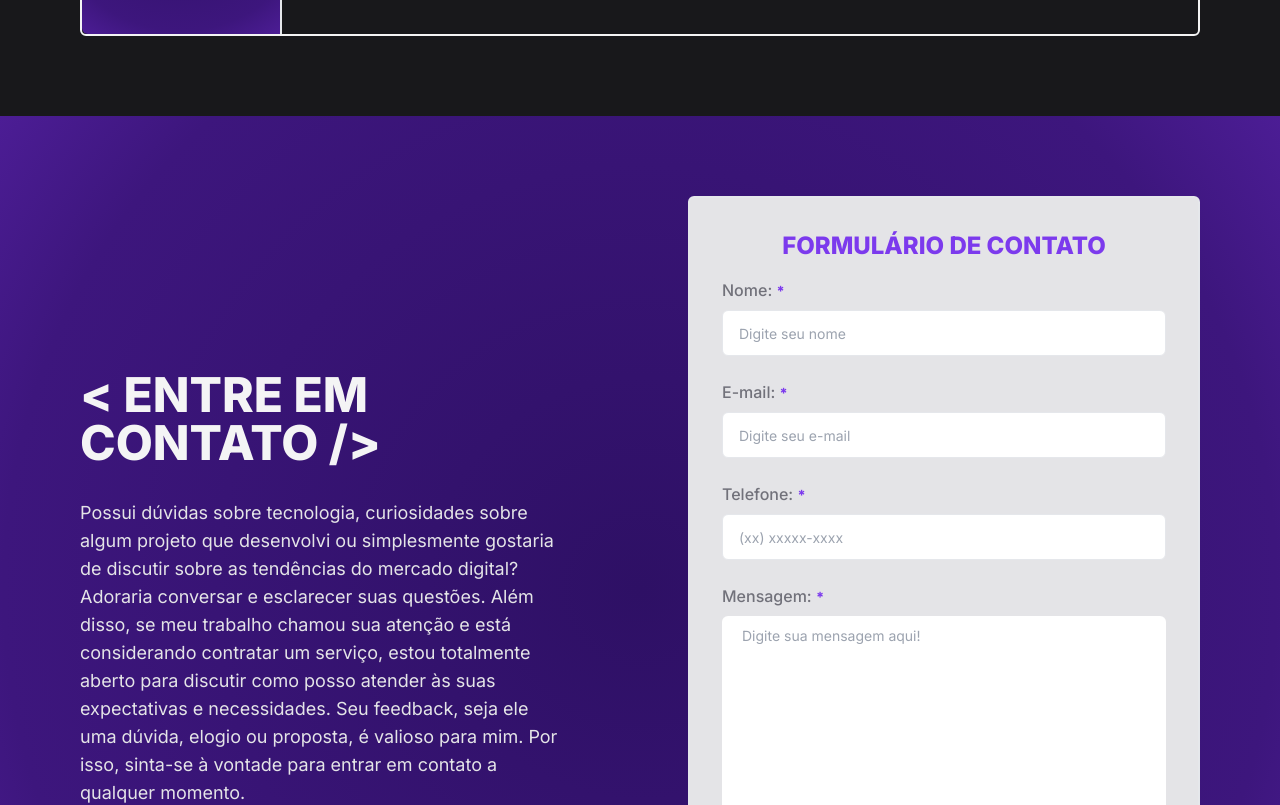
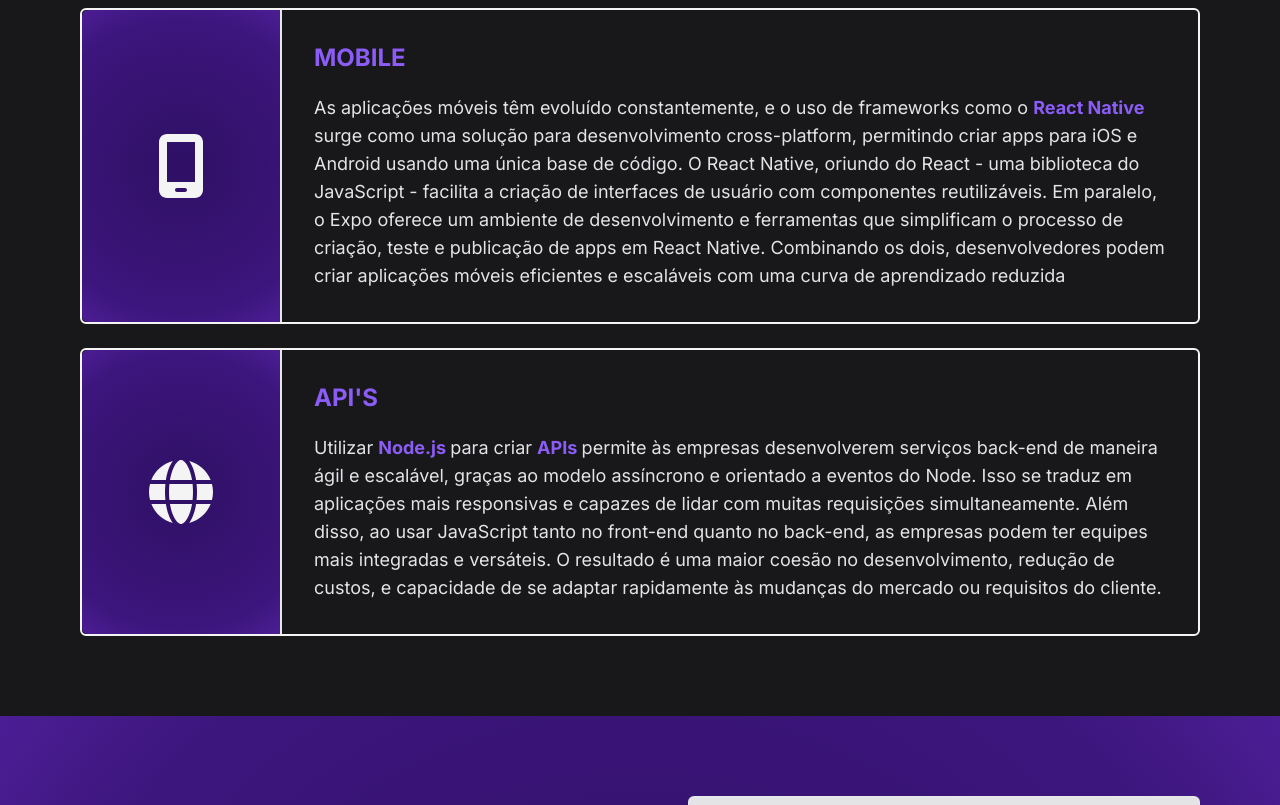
Before and after one commit to luislong0/my-page, a Next.js app: page / in a window 1280 px wide. Shown: the part 3884-4689 px from the top of the page. Built offline with nearby package versions, Linux system fonts and the light colour scheme.

Commit message:
fix: fix the height page

```diff
--- a/src/components/Sessions/About.tsx
+++ b/src/components/Sessions/About.tsx
@@ -18,7 +18,7 @@ export default function Hero() {
   return (
     <div
       id="about"
-      className="m-auto flex w-full max-w-7xl flex-col items-center justify-center px-8 py-20 md:px-20 xl:h-screen xl:flex-row xl:gap-32 2xl:px-0 2xl:py-0"
+      className="m-auto flex w-full max-w-7xl flex-col items-center justify-center px-8 py-20 md:px-20 xl:h-[1000px] xl:flex-row xl:gap-32 2xl:px-0 2xl:py-0"
     >
       <Image
         src={developerPic}
--- a/src/components/Sessions/Contact.tsx
+++ b/src/components/Sessions/Contact.tsx
@@ -12,7 +12,7 @@ export default function Contact() {
   return (
     <div
       id="contact"
-      className="h-fit w-full bg-radial-gradient pb-0 pt-20 sm:pb-20 xl:min-h-screen"
+      className="h-fit w-full bg-radial-gradient pb-0 pt-20 sm:pb-20 xl:h-[1000px]"
     >
       <div className="m-auto flex w-full max-w-7xl flex-col items-center justify-center gap-20 md:px-20 xl:flex-row xl:justify-between xl:gap-32 2xl:px-0">
         <div
--- a/src/components/Sessions/Hero.tsx
+++ b/src/components/Sessions/Hero.tsx
@@ -15,7 +15,7 @@ export default function Hero() {
   }, [])
 
   return (
-    <div id="home" className="relative w-full bg-radial-gradient xl:h-screen">
+    <div id="home" className="relative w-full bg-radial-gradient xl:h-[1000px]">
       <NavbarMenu />
       <div className="m-auto flex w-full max-w-7xl flex-col items-center justify-center px-8 md:px-20 xl:h-[80vh] xl:flex-row xl:gap-10 2xl:px-0">
         <div
--- a/src/components/Sessions/Portfolio.tsx
+++ b/src/components/Sessions/Portfolio.tsx
@@ -14,7 +14,7 @@ export default function Portfolio() {
 
   return (
     <div id="port" className="h-fit w-full bg-radial-gradient xl:min-h-screen">
-      <div className="m-auto flex w-full max-w-7xl flex-col items-center justify-center px-8 py-20 md:px-20 xl:h-screen xl:flex-row xl:gap-32 2xl:px-0 2xl:py-0">
+      <div className="m-auto flex w-full max-w-7xl flex-col items-center justify-center px-8 py-20 md:px-20 xl:h-[1000px] xl:flex-row xl:gap-32 2xl:px-0 2xl:py-0">
         <div className="">
           <div className="flex w-full flex-col gap-6 px-4 sm:px-0">
             <h2 className="text-4xl font-extrabold uppercase text-zinc-100 sm:text-5xl">
```
